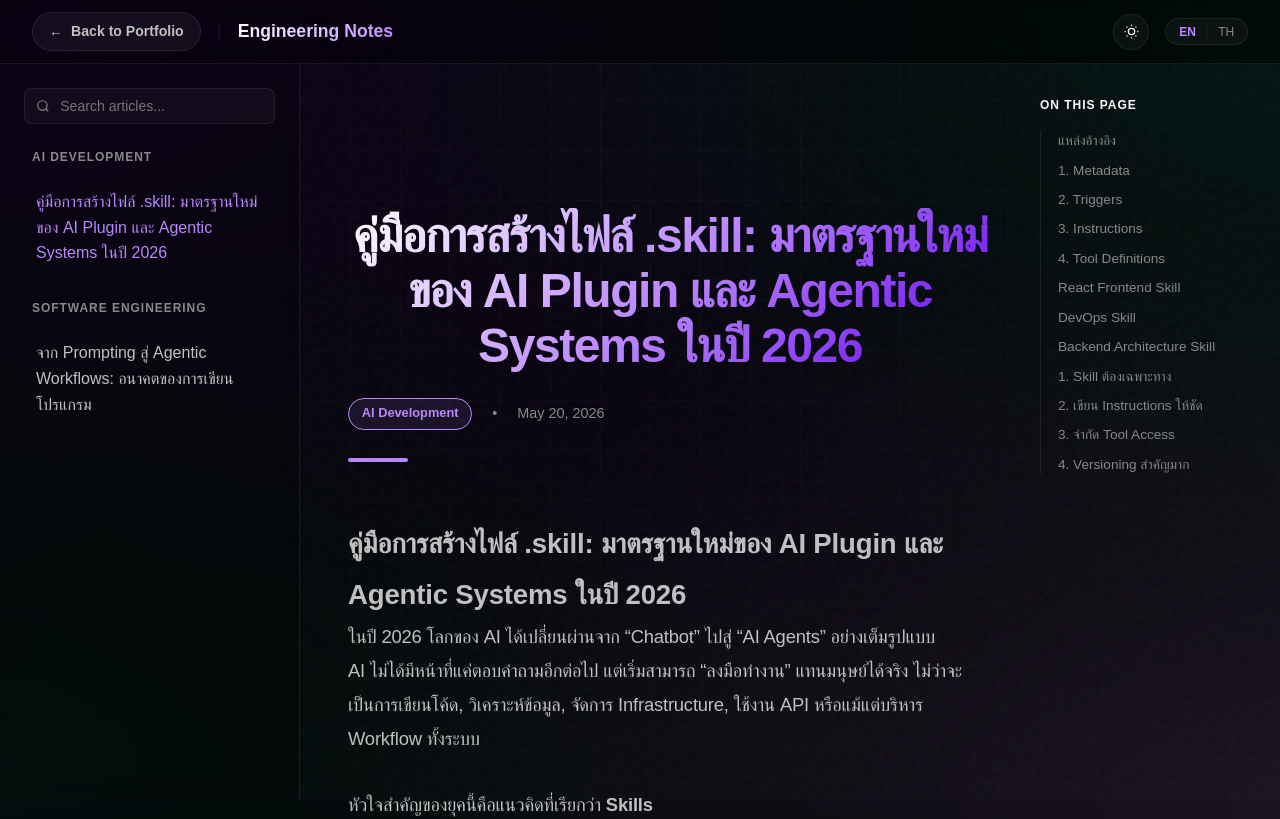
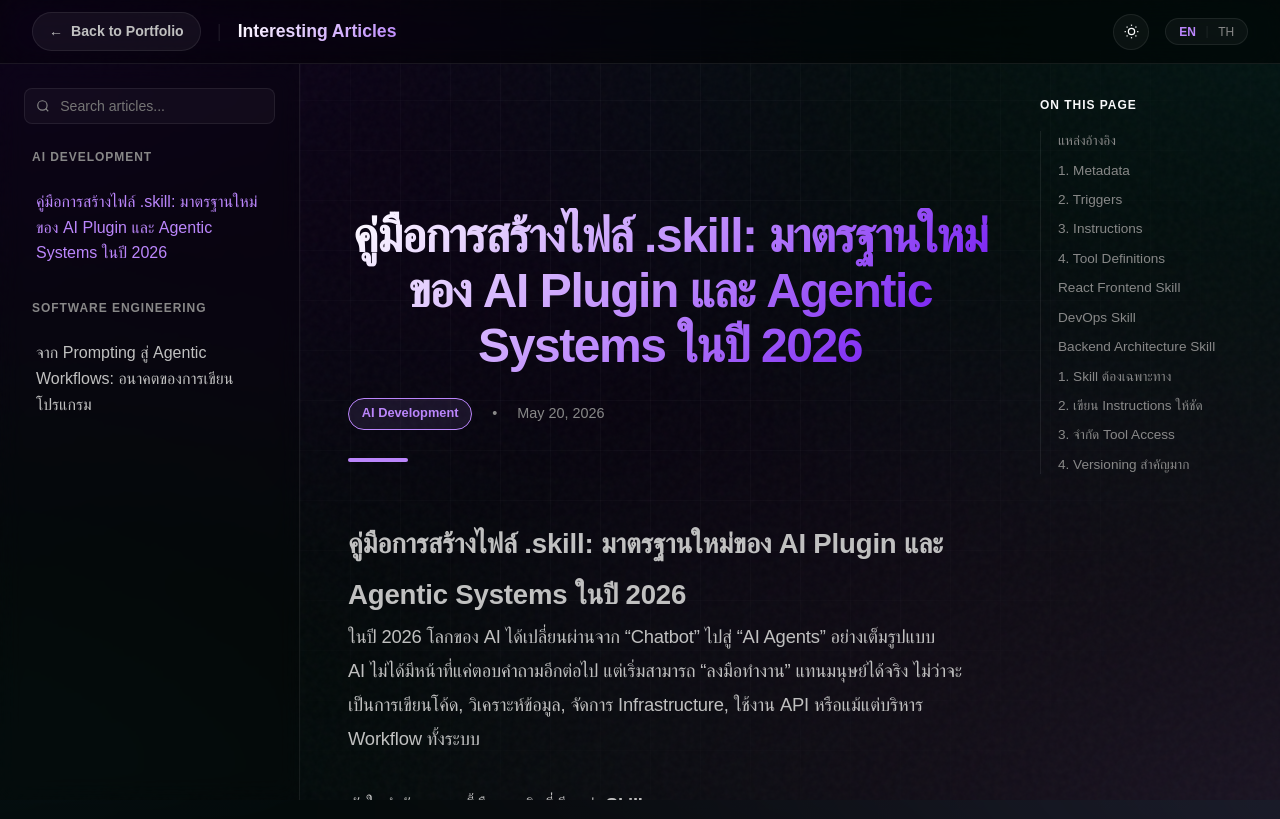
Before and after one commit to ColorsYoung/Resume, a Next.js app: page /blog in a window 1280 px wide. Shown: the top 819 px of the page. Built offline with nearby package versions, Linux system fonts and the light colour scheme.

Commit message:
refactor: update blog layout architecture for viewport constraints and add scroll-to-top functionality

```diff
--- a/src/app/globals.css
+++ b/src/app/globals.css
@@ -2489,12 +2489,11 @@ footer {
   }
 }
 
-/* ===== Blog/Lifestyle Content Styling (Friendly Font) ===== */
+/* ===== Blog/Lifestyle Content Styling (Reverted) ===== */
 .blog-article-body,
 .lifestyle-details-content {
-  font-family: var(--font-friendly);
-}
-
+  font-family: inherit;
+}
 .blog-article-body p {
   margin-bottom: 1.25rem;
 }
@@ -2669,6 +2668,7 @@ footer {
   flex-direction: column;
   position: relative;
   overflow: hidden;
+  height: 100vh; /* Added this to constrain height */
 }
 
 /* WOW Background Layer 1: Animated Mesh Gradients */
@@ -2806,6 +2806,8 @@ footer {
   flex: 1;
   position: relative;
   z-index: 10;
+  height: calc(100vh - 64px); /* Constrain height to viewport */
+  overflow: hidden; /* Prevent parent scrolling */
 }
 
 /* Left Sidebar - High Transparency Glass */
@@ -2813,10 +2815,8 @@ footer {
   width: 300px;
   flex-shrink: 0;
   border-right: 1px solid var(--card-border);
-  height: calc(100vh - 64px);
-  position: sticky;
-  top: 64px;
-  overflow-y: auto;
+  height: 100%; /* Fill parent */
+  overflow-y: auto; /* Scroll internally */
   padding: 1.5rem;
   display: flex;
   flex-direction: column;
--- a/src/components/BlogClient.tsx
+++ b/src/components/BlogClient.tsx
@@ -56,6 +56,14 @@ export default function BlogClient({ articles }: { articles: Article[] }) {
     }
   }, [articles]);
 
+  // Scroll to top when article changes
+  useEffect(() => {
+    if (selectedArticleId) {
+      window.scrollTo({ top: 0, behavior: 'smooth' });
+    }
+  }, [selectedArticleId]);
+
+
   const toggleTheme = () => {
     setTheme(prev => prev === 'dark' ? 'light' : 'dark');
   };
@@ -71,25 +79,22 @@ export default function BlogClient({ articles }: { articles: Article[] }) {
     }
   };
 
-  // Scroll to top when article changes
+  const [showScrollTop, setShowScrollTop] = useState(false);
+
+  // Handle Scroll to Top visibility
   useEffect(() => {
-    if (!selectedArticleId) return;
-
-    const scrollToTop = () => {
-      // 1. Try scrolling the content area div (internal scroll)
-      const contentArea = document.querySelector('.docs-content-area');
-      if (contentArea) {
-        contentArea.scrollTop = 0;
-      }
-      // 2. Also try scrolling the window (standard scroll)
-      window.scrollTo(0, 0);
+    const handleScroll = () => {
+      // Check window scroll position
+      setShowScrollTop(window.scrollY > 300);
     };
 
-    // Execute immediately and again after a short delay to ensure DOM is ready
-    scrollToTop();
-    const timeout = setTimeout(scrollToTop, 10);
-    return () => clearTimeout(timeout);
-  }, [selectedArticleId]);
+    window.addEventListener('scroll', handleScroll);
+    return () => window.removeEventListener('scroll', handleScroll);
+  }, []);
+
+  const scrollToTop = () => {
+    window.scrollTo({ top: 0, behavior: 'smooth' });
+  };
 
   // Find active article
   const activeArticle = useMemo(() => {
@@ -235,7 +240,7 @@ export default function BlogClient({ articles }: { articles: Article[] }) {
           </Link>
           <span style={{ color: 'var(--card-border)', fontSize: '1.2rem' }}>|</span>
           <span style={{ fontWeight: 800, fontSize: '1.1rem', background: 'linear-gradient(135deg, #fff 0%, var(--accent-light) 100%)', WebkitBackgroundClip: 'text', WebkitTextFillColor: 'transparent' }}>
-            {lang === 'en' ? 'Engineering Notes' : 'บันทึกวิศวกรรม'}
+            {lang === 'en' ? 'Interesting Articles' : 'บทความน่าสนใจ'}
           </span>
         </div>
 
@@ -448,6 +453,17 @@ export default function BlogClient({ articles }: { articles: Article[] }) {
         )}
 
       </div>
+
+      {/* Scroll to Top Button */}
+      <button
+        className={`back-to-top ${showScrollTop ? 'visible' : ''}`}
+        onClick={scrollToTop}
+        aria-label="Scroll to top"
+      >
+        <svg viewBox="0 0 24 24" width="24" height="24" stroke="currentColor" strokeWidth="2" fill="none" strokeLinecap="round" strokeLinejoin="round">
+          <polyline points="18 15 12 9 6 15"></polyline>
+        </svg>
+      </button>
     </div>
   );
 }
```
